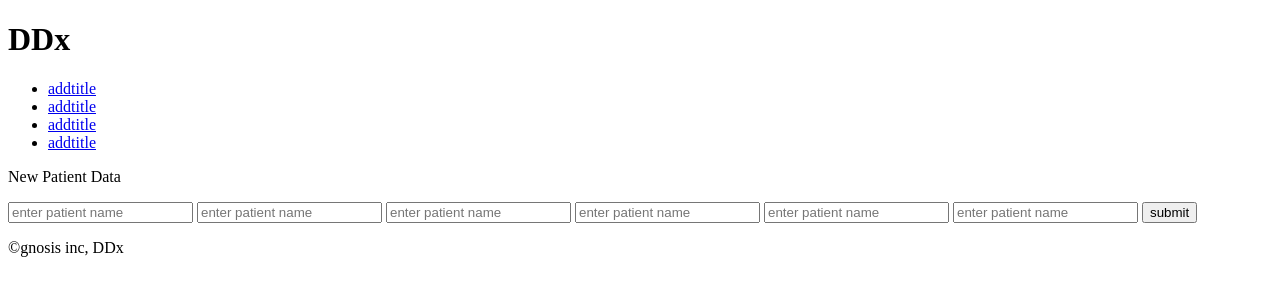
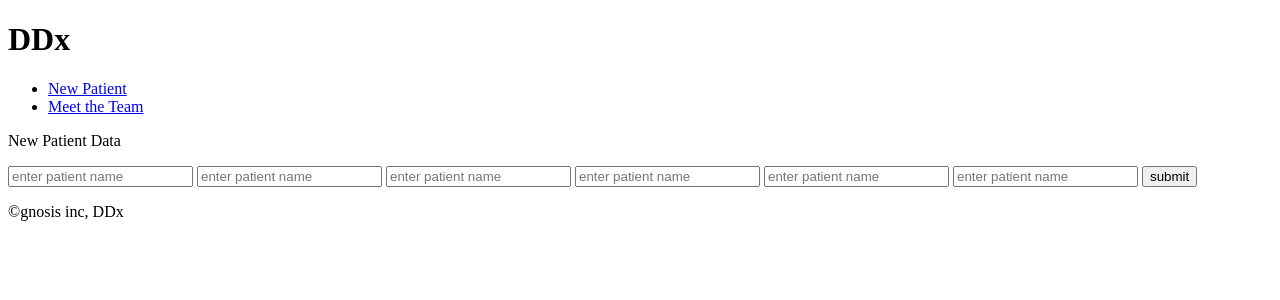
Before and after one commit to edpuzino/DDx, a Node server app: page / in a window 1280 px wide. Shown: the top 300 px of the page. Run offline with Node 20, Linux system fonts and the light colour scheme; some libraries are stand-ins or nearby versions.

Commit message:
Got desktop navigation working

```diff
--- a/views/partials/header.ejs
+++ b/views/partials/header.ejs
@@ -4,10 +4,8 @@
     <div class="icon-menu"></div>
     <div class="navBox">
       <ul>
-        <li><a href="/" class="icon-home">addtitle</a></li>
-        <li><a href="/" class="icon-rocket">addtitle </a></li>
-        <li><a href="/" class="icon-plus">addtitle</a></li>
-        <li><a href="/" class="icon-address-book">addtitle</a></li>
+        <li><a href="/">New Patient</a></li>
+        <li><a href="/">Meet the Team</a></li>
       </ul>
     </div>
   </nav>
```
Also changed, not shown: public/styles/modules.css (+16 -0 lines).
